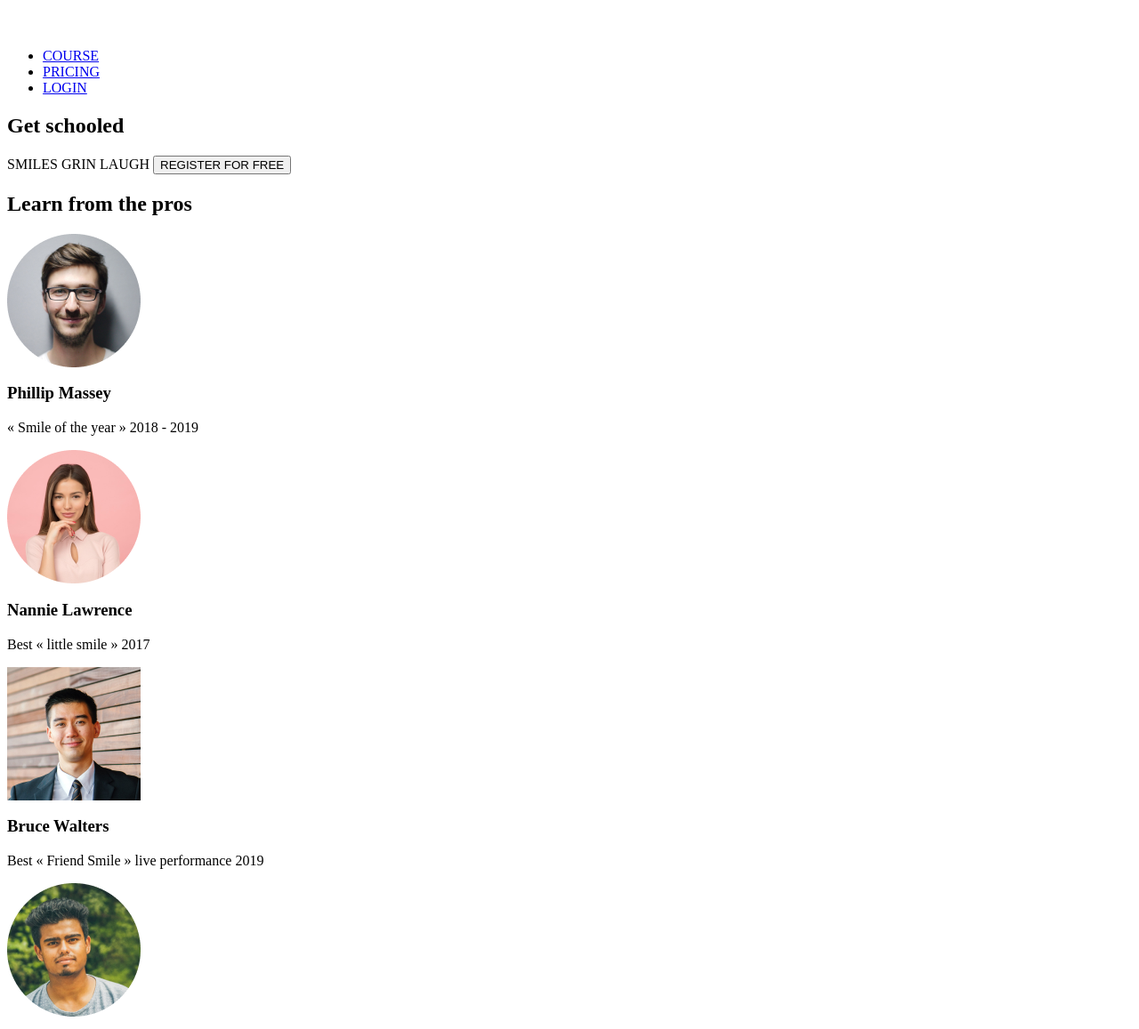
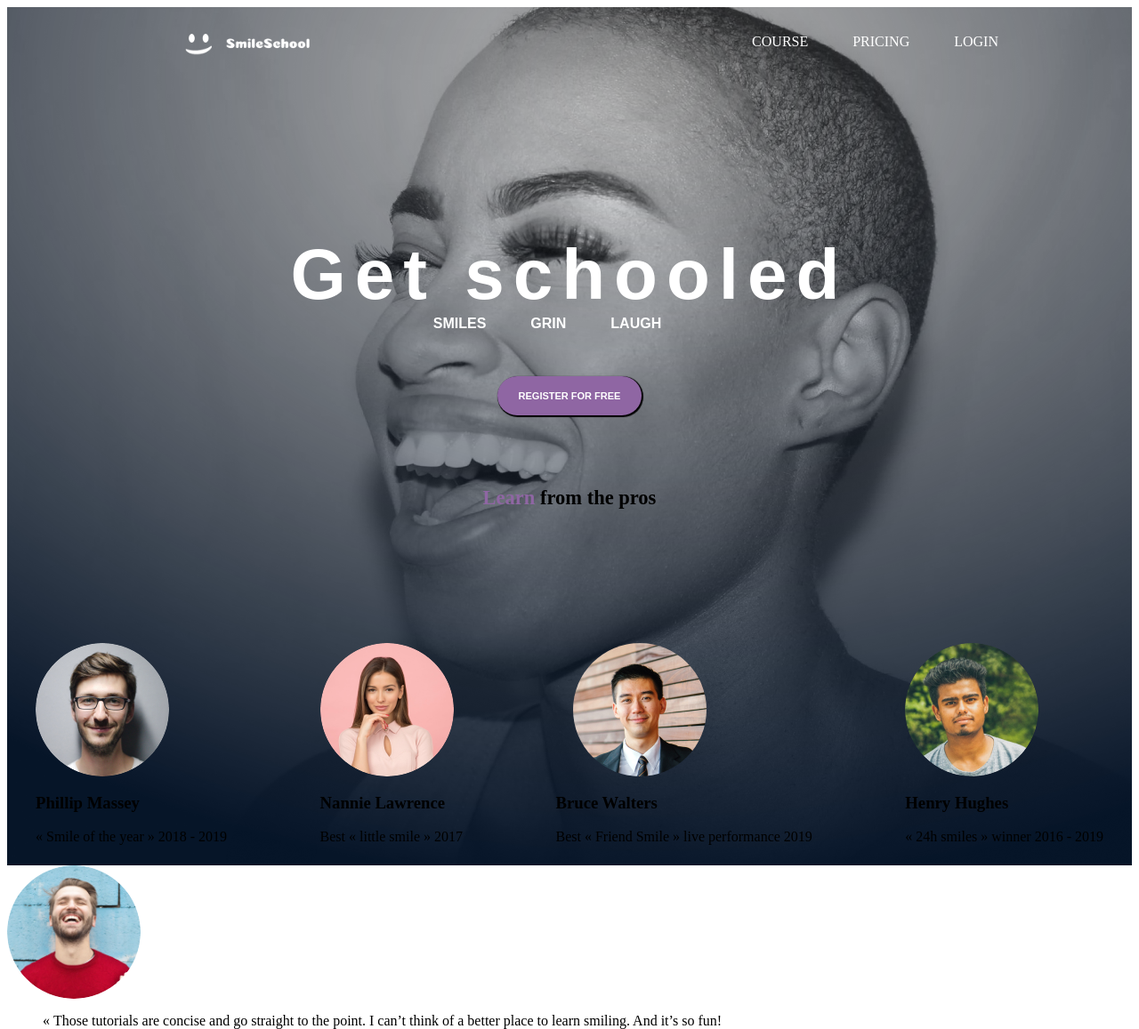
Before and after one commit to optimus-456/alx_html_css, a plain HTML site: page css_advanced/index.html in a window 1280 px wide. Shown: the top 1157 px of the page at 89% size. Drawn offline with Linux system fonts and the light colour scheme.

Commit message:
Worked on the first section of the page

```diff
--- a/css_advanced/index.html
+++ b/css_advanced/index.html
@@ -10,10 +10,10 @@
     <title>Document</title>
   </head>
   <body>
+    <div class="purple-section">
       <header>
         <nav>
-        <img src="logo.png" alt="logo" />
-
+          <img id="logo" src="logo.png" alt="logo" />
           <ul>
             <li><a href="#">COURSE</a></li>
             <li><a href="#">PRICING</a></li>
@@ -23,42 +23,51 @@
       </header>
       <main>
         <section>
-        <div>
-          <h1>Get schooled</h1>
+          <div class="schooled-section">
+            <h1 id="schooled">Get schooled</h1>
+            <div class="smiles">
               <span>SMILES</span>
               <span>GRIN</span>
-          <span>LAUGH</span>
-          <button>REGISTER FOR FREE</button>
+              <span>LAUGH</span><br/>
             </div>
+          </div>
+          <div id="register-div">
+            <button><span style="color: white ; font-size: 11px; font-weight: bold;">REGISTER FOR FREE</span></button>
+          </div>
+
           <div>
-          <h2>Learn from the pros</h2>
+            <div id="pros">
+              <h2><span style="color:08F66A3 ;">Learn </span>from the pros</h2>
+            </div>
+
+            <div class="pic-container">
               <div>
-            <div>
-              <img src="./philip.png" alt="Phillip" />
+                <img class="images" src="./philip.png" alt="Phillip" />
                 <h3>Phillip Massey</h3>
                 <p>« Smile of the year » 2018 - 2019</p>
               </div>
               <div>
-              <img src="./nannie.png" alt="Nannie" />
+                <img class="images" src="./nannie.png" alt="Nannie" />
                 <h3>Nannie Lawrence</h3>
                 <p>Best « little smile » 2017</p>
               </div>
               <div>
-              <img src="./bruce.png" alt="Bruce" />
+                <img class="images" src="./bruce.png" alt="Bruce" style="margin-left: 20px;" />
                 <h3>Bruce Walters</h3>
                 <p>Best « Friend Smile » live performance 2019</p>
               </div>
               <div>
-              <img src="./henry.png" alt="" />
+                <img class="images" src="./henry.png" alt="" />
                 <h3>Henry Hughes</h3>
                 <p>« 24h smiles » winner 2016 - 2019</p>
               </div>
             </div>
           </div>
         </section>
+    </div>
     <section>
       <div>
-          <img src="./presenter.png" alt="image" />
+        <img class="images" src="./presenter.png" alt="image" />
       </div>
       <div>
         <blockquote>
--- a/css_advanced/style.css
+++ b/css_advanced/style.css
@@ -0,0 +1,95 @@
+ul {
+  list-style-type: none;
+  margin: 0;
+  padding-right: 100px;
+  overflow: hidden;
+  float: right;
+  display: flex;
+}
+
+li {
+  padding-right: 50px;
+  margin-top: 30px;
+}
+
+a {
+  text-decoration: none;
+  color: white;
+}
+
+#logo {
+  height: 25px;
+  margin-top: 30px;
+  padding-left: 200px;
+}
+
+.images {
+  height: 150px;
+  width: 150px;
+  border-radius: 50%;
+}
+.purple-section {
+  background-image: url("./object.png");
+  margin: 0px;
+  padding: 0px;
+}
+
+#schooled {
+  font-size: 80px;
+  font-family: sans-serif;
+  color: white;
+  text-align: center;
+  margin-top: 200px;
+  letter-spacing: 10px;
+  font-weight: 900;
+  margin-bottom: 0px;
+}
+
+/* .schooled-section {
+  display: flex;
+  justify-content: center;
+  align-items: center;
+  flex-direction: column;
+*/
+
+.smiles {
+  display: flex;
+  justify-content: center;
+  align-items: center;
+}
+
+div > span {
+  padding-right: 50px;
+  font-family: sans-serif;
+  color: white;
+  font-weight: bold;
+}
+
+#register-div {
+  text-align: center;
+  margin-top: 50px;
+}
+#register-div > button {
+  height: 44px;
+  width: 162px;
+  border-radius: 25px;
+  background-color: 08F66A3;
+  border: none;
+  box-shadow: 1px 1px 1px 1px;
+}
+#pros {
+  text-align: center;
+  margin-top: 80px;
+  font-size: 15px;
+  font-weight: bold;
+}
+
+.pic-container {
+  display: flex;
+  justify-content: space-between;
+  width: 1200px;
+  height: 250px;
+  margin-left: auto;
+  margin-right: auto;
+  margin-top: 150px;
+}
```
Lines whose indentation alone changed are shown as unchanged.
